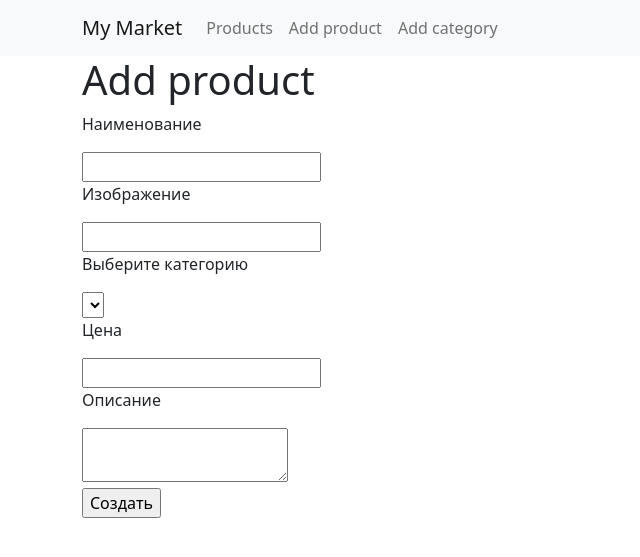
After one commit to Daniarbekov/homework_54, a Django app: page /products/add in a window 1280 px wide. The commit adds this page. Shown: the top 557 px of the page, without its empty margins (0-640 px from the left). Run offline with Django 4.2, Linux system fonts and the light colour scheme; data that the repository does not hold is empty.

Commit message:
Добавил вью добавления product
создан шаблон страницы
добавил путь страницы

```diff
--- /dev/null
+++ b/market/webapp/templates/add_product.html
@@ -0,0 +1,26 @@
+{% extends 'base.html' %}
+
+    {% block content%}
+        <h1>Add product</h1>
+    <div class="form-box">
+        <form action="" method="POST">
+            {% csrf_token %}
+            <p>Наименование</p>
+            <input type="text"  name="name"><br>
+            <p>Изображение</p>
+            <input type="text"  name="image"><br>
+            <p>Выберите категорию</p>
+            <select name="category" >
+                {% for category in categories %}
+                    <option value="{{category.name}}">{{category.name}}</option>
+                {% endfor %}
+            </select><br>
+            <p>Цена</p>
+            <input type="number"  name="price"><br>
+            <p>Описание</p>
+            <textarea name="description"></textarea>
+            <br>
+            <input type="submit" value="Создать">
+        </form>
+    </div>
+    {% endblock %}
--- a/market/webapp/templates/base.html
+++ b/market/webapp/templates/base.html
@@ -21,7 +21,7 @@
                 <a class="nav-link" href="{% url 'products' %}">Products</a>
               </li>
               <li class="nav-item">
-                <a class="nav-link" href="#">Add product</a>
+                <a class="nav-link" href="{% url 'product_add' %}">Add product</a>
               </li>
               <li class="nav-item">
                 <a class="nav-link" href="{% url 'category_add' %}">Add category</a>
--- a/market/webapp/urls.py
+++ b/market/webapp/urls.py
@@ -1,11 +1,13 @@
 from django.urls import path
 from webapp.views.index import index_view
 from webapp.views.category import category_add_view
+from webapp.views.product import product_add_view
 
 
 
 urlpatterns= [
     path("", index_view, name='index'),
     path("products", index_view, name='products'),
-    path("categories/add", category_add_view, name='category_add')
+    path("categories/add", category_add_view, name='category_add'),
+    path("products/add", product_add_view, name='product_add')
 ]
--- /dev/null
+++ b/market/webapp/views/product.py
@@ -0,0 +1,21 @@
+from django.urls import reverse
+from django.shortcuts import render, redirect, get_object_or_404
+from webapp.models import Product, Category
+
+
+def product_add_view(request):
+    if request.method == 'GET':
+        context = {
+            'categories' : Category.objects.all()
+        }
+        print(context)
+        return render(request, 'add_product.html', context)
+    product_data = {
+        'name': request.POST.get('name'),
+        'description': request.POST.get('description'),
+        'price': request.POST.get('price'),
+        'image': request.POST.get('image'),
+        'category': Category.objects.get(name=request.POST.get('category'))
+    }
+    product = Product.objects.create(**product_data)
+    return redirect("/")
```
